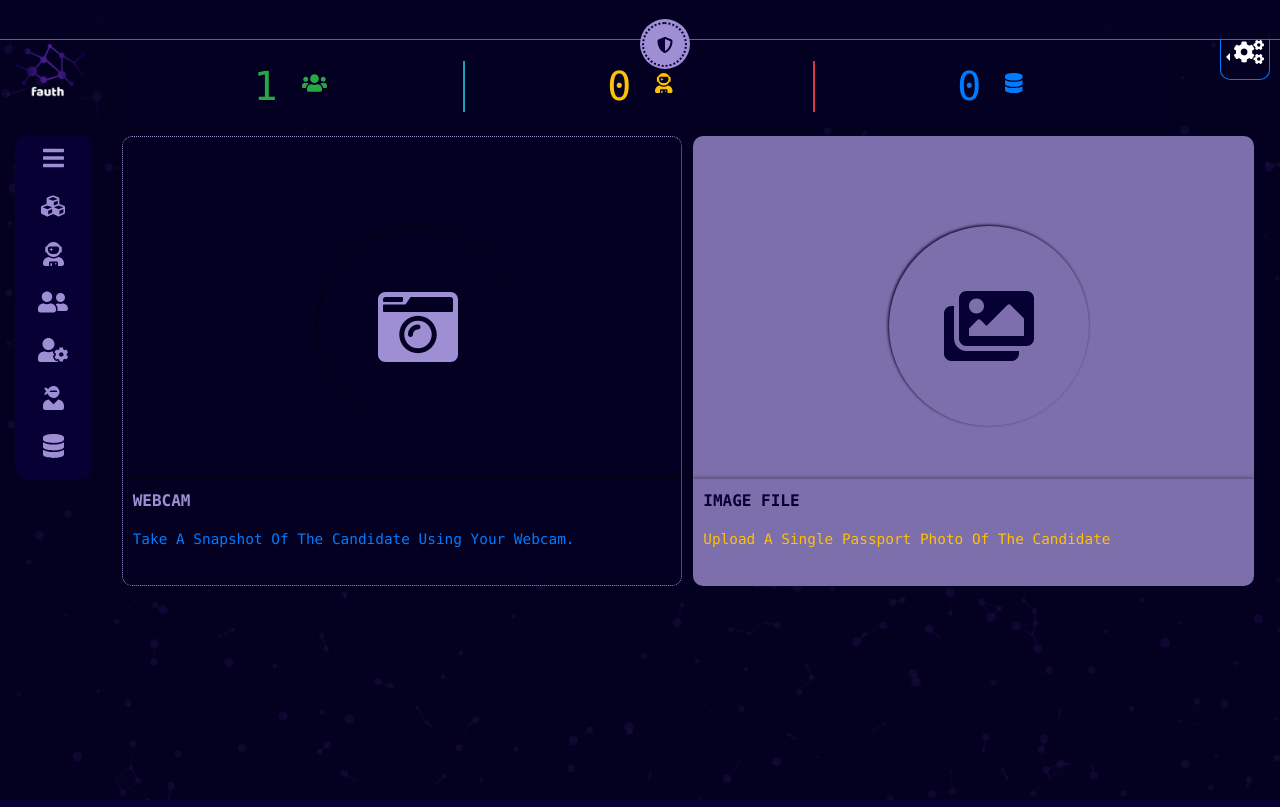
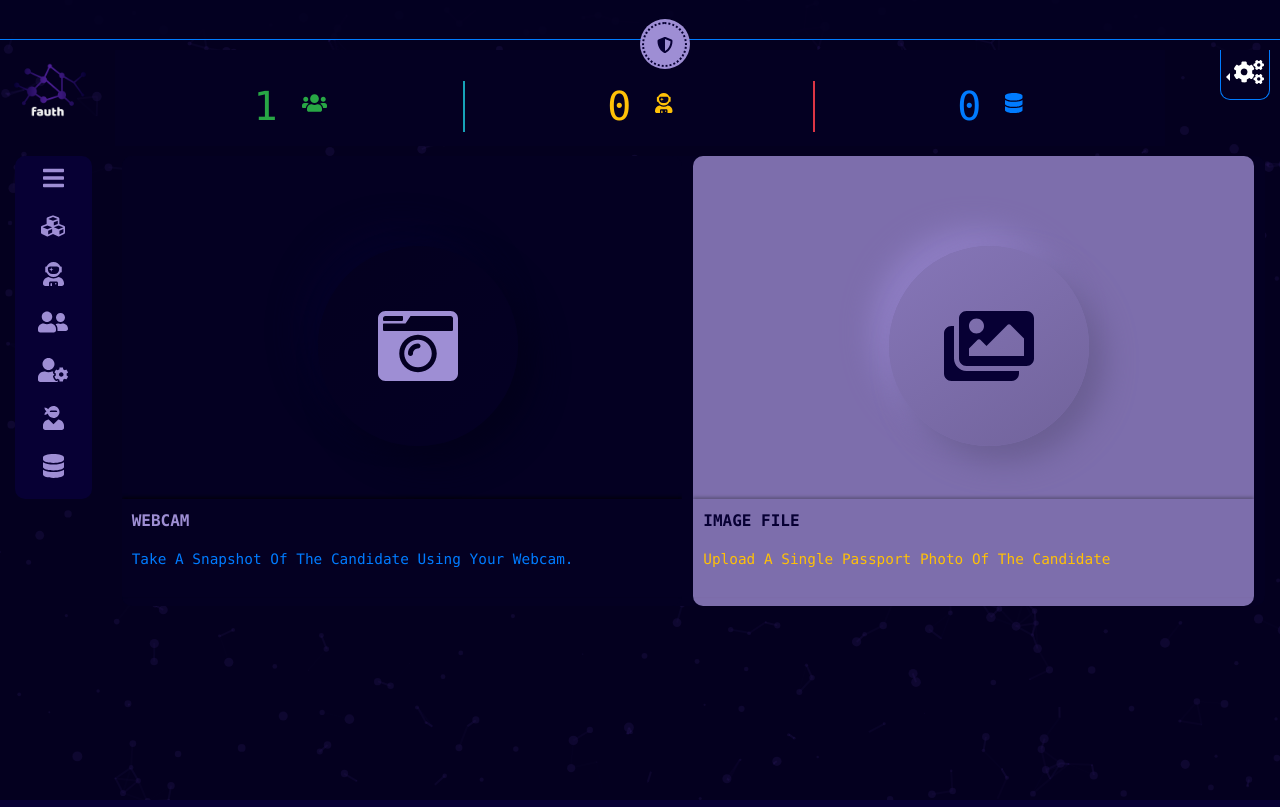
Before and after one commit to shadownetz/fauth, a Django app: page /dashboard/ in a window 1280 px wide. Run offline with Django 3.2, Linux system fonts and the light colour scheme; the visitor is signed in with stand-in values (Sample User, id 1); data comes from the database, SQL or seed files in the repository; data that the repository does not hold is empty; some libraries are stand-ins or nearby versions.

Commit message:
update ui

```diff
--- a/dashboard/apis/userAPI.py
+++ b/dashboard/apis/userAPI.py
@@ -77,7 +77,7 @@ def fetch_admins(request):
             except UserImage.DoesNotExist:
                 print("user image does not exist")
             else:
-                user_data["avatar"] = user_image[0].image.url
+                user_data["avatar"] = user_image[0].image.url if len(user_image) > 0 else ""
             response["data"].append(user_data)
     return JsonResponse(data=response)
 
--- a/dashboard/static/dashboard/css/addCandidate.css
+++ b/dashboard/static/dashboard/css/addCandidate.css
@@ -4,17 +4,20 @@
     #app-add-candidate{
         position: relative;
         background: var(--fauth-accent-dark-color);
-        min-height: 400px;
+        min-height: 450px;
         border-radius: 10px;
         padding-bottom: 20px
     }
     #app-add-candidate .candidate-profile{
-        width: 250px;
-        height: 250px;
-        border: 1px solid var(--fauth-primary-color);
+        width: 200px;
+        height: 200px;
+        /*border: 1px solid var(--fauth-primary-color);*/
+        background: linear-gradient(145deg, #040024, #04001f);
+        box-shadow:  16px 16px 32px #03001a,
+        -16px -16px 32px #05002a;
         color: var(--fauth-primary-color);
         border-radius: 50%;
-        padding: 80px;
+        padding: 60px;
         transition: all .3s linear;
     }
     #app-add-candidate .candidate-profile img{
@@ -24,8 +27,11 @@
     }
     #app-add-candidate .candidate-profile:hover{
         cursor: pointer;
-        background: var(--fauth-primary-color);
-        color: var(--fauth-accent-color)
+        /*background: var(--fauth-primary-color);*/
+        box-shadow:  9px 9px 18px #03001a,
+        -9px -9px 18px #05002a;
+        transform: translate(1px, -10px);
+        /*color: var(--fauth-accent-color)*/
     }
     #app-add-candidate .candidate-profile input[type='file']{
         visibility: hidden;
--- a/dashboard/static/dashboard/css/dashboard.css
+++ b/dashboard/static/dashboard/css/dashboard.css
@@ -24,7 +24,7 @@
     }
     .app-dash > .part-1{
         background-color: var(--fauth-accent-dark-color);
-        border: 1px dotted var(--fauth-primary-color);
+        /*border: 1px dotted var(--fauth-primary-color);*/
         margin-bottom: 1%
     }
     .app-dash > .part-2{
@@ -49,21 +49,31 @@
         cursor: pointer;
     }
     .app-dash .dash-content.part-1 label{
-        box-shadow: -1px -1px 3px #03000D;
+        /*box-shadow: -1px -1px 3px #03000D;*/
+        background: linear-gradient(145deg, #04001f, #040024);
+        box-shadow:  16px 16px 32px #03001b,
+        -16px -16px 32px #050029;
         color: var(--fauth-primary-color);
     }
     .app-dash .dash-content label svg{
         font-size: 3em
     }
     .app-dash .dash-content.part-1 label:hover{
-        box-shadow: -1px 1px 5px #000000
+        /*box-shadow: -1px 1px 5px #000000;*/
+        box-shadow:  8px 8px 16px #03001b,
+        -8px -8px 16px #050029;
     }
     .app-dash .dash-content.part-2 label{
-        box-shadow: -1px -1px 3px var(--fauth-accent-dark-color);
+        /*box-shadow: -1px -1px 3px var(--fauth-accent-dark-color);*/
+        background: linear-gradient(145deg, #8676b8, #71639b);
+        box-shadow:  15px 15px 30px #6a5e92,
+        -15px -15px 30px #907fc6;
         color: var(--fauth-accent-color);
     }
     .app-dash .dash-content.part-2 label:hover{
-        box-shadow: -1px 1px 5px var(--fauth-accent-dark-color)
+        /*box-shadow: -1px 1px 5px var(--fauth-accent-dark-color);*/
+        box-shadow:  6px 6px 12px #6a5e92,
+        -6px -6px 12px #907fc6;
     }
     .app-dash .dash-content.part-2 #fauth_image_err{
         position: absolute;
@@ -212,7 +222,7 @@
         display: flex;
         justify-content: center;
         width: 100%;
-        padding-top: 50px;
+        padding-top: 90px;
     }
     .app-dash #faceAuthLoadOverlay .authContainer .process.lvl1 .pro-img{
         width: 150px;
@@ -288,7 +298,7 @@
         width: 45%
     }
     .app-dash #faceAuthLoadOverlay .authContainer .process.lvl1 .pro-img-box{
-        padding-top: 30px;
+        padding-top: 100px;
     }
     .app-dash #faceAuthLoadOverlay .authContainer .process.lvl1 .pro-img {
         width: 220px;
--- a/dashboard/static/dashboard/css/index.css
+++ b/dashboard/static/dashboard/css/index.css
@@ -76,7 +76,7 @@
     }
     #app-header{
         z-index: 1;
-        padding: 31px 10px 0px 10px;
+        padding: 41px 10px 0px 10px;
         width: 100%;
     }
     #app-header > .app-logo img{
@@ -185,7 +185,7 @@
 
 @media screen and (min-width: 768px){
     #app-header{
-        padding: 50px 10px 0 10px;
+        padding: 60px 10px 0 10px;
     }
     #app-header .app-log-status .content:after{
         content: "";
@@ -208,7 +208,7 @@
         left: 50%;
     }
     #app-header{
-        padding: 30px 10px 0 10px;
+        padding: 50px 10px 0 10px;
     }
     #app-header .app-control-panel{
         width: 50px;
--- a/dashboard/static/dashboard/router-templates/addCandidate.js
+++ b/dashboard/static/dashboard/router-templates/addCandidate.js
@@ -5,8 +5,8 @@ const AddCandidate = {
     <div class="row">
         <div class="col-12 col-lg-4 pt-5 profile">
             <div class="row">
-                <div class="col-12 hide-overflow" style="max-height: 250px">
-                    <div class="row justify-content-center text-center">
+                <div class="col-12 hide-overflow" style="max-height: 300px">
+                    <div class="row justify-content-center text-center py-5">
                         <transition name="profileError" enter-active-class="animate__animated animate__fadeIn" leave-active-class="animate__animated animate__fadeOut">
                             <div class="profile-err" v-if="file_err_msg">
                                [[file_err_msg]]
--- a/dashboard/static/dashboard/router-templates/dashboard.js
+++ b/dashboard/static/dashboard/router-templates/dashboard.js
@@ -61,7 +61,7 @@ const Dashboard = {
                         <div class="container-fluid details">
                             <div class="row">
                                 <div class="col-12">
-                                    <table class="table table-responsive">
+                                    <table class="table table-responsive-lg">
                                         <tr class="animate__animated animate__slideInLeft" style="animation-delay: .2s">
                                             <td class="no-border-top">
                                                 <i class="fa fa-user-alt"></i> Name
--- a/dashboard/static/dashboard/router-templates/viewAdmins.js
+++ b/dashboard/static/dashboard/router-templates/viewAdmins.js
@@ -4,7 +4,7 @@ const ViewAdmins = {
 <div class="container-fluid" id="app-view-admins">
     <div class="row">
         <div class="col-12 px-0">
-            <table v-if="admins.length > 0 && !loading" class="table table-responsive table-striped">
+            <table v-if="admins.length > 0 && !loading" class="table table-responsive table-responsive-lg table-striped">
                 <thead>
                     <tr>
                         <th scope="col"></th>
--- a/home/static/home/vendors/particles/particles.json
+++ b/home/static/home/vendors/particles/particles.json
@@ -1,9 +1,9 @@
 {
   "particles": {
     "number": {
-      "value": 100,
+      "value": 150,
       "density": {
-        "enable": true,
+        "enable": false,
         "value_area": 800
       }
     },
--- a/home/templates/home/index.html
+++ b/home/templates/home/index.html
@@ -13,14 +13,15 @@
                 </header>
                 <div class="row">
                     <div class="col-lg-7 col-md-12 offset-lg-5 text-center text-capitalize" id="main-body">
-                        <h1 class="animate__animated animate__fadeInUp anim-delay-03 description pl-lg-0"><b>Facial Authentication System</b></h1>
+                        <h1 class="animate__animated animate__fadeInUp anim-delay-03 text-right">
+                            <b>Facial Authentication System</b></h1>
                         <div class="switch_words">
                             <p>Automatically <span class="text-primary">recognize</span>  images and <span class="text-warning">retrieve</span>  related records...</p>
                             <p>Stores multiple individual images to achieve <span class="text-danger">high</span> <span class="text-info">accuracy</span></p>
                             <p>made with <i class="fa fa-heart text-success"></i> by <span class="text-danger">Jude</span></p>
                         </div>
                     </div>
-                    <div class="col-lg-7 col-md-12 offset-lg-5 text-center" id="fauth-options">
+                    <div class="col-lg-6 col-md-12 offset-lg-6 text-center" id="fauth-options">
                         {% if not user.is_authenticated %}
                             <a href="{% url 'home:login' %}" data-toggle="tooltip" data-placement="bottom" title="login">
                                 <i class="fa fa-door-open"></i>
```
Also changed, not shown: home/static/home/css/index.css (+6 -3 lines), 1 other file.
